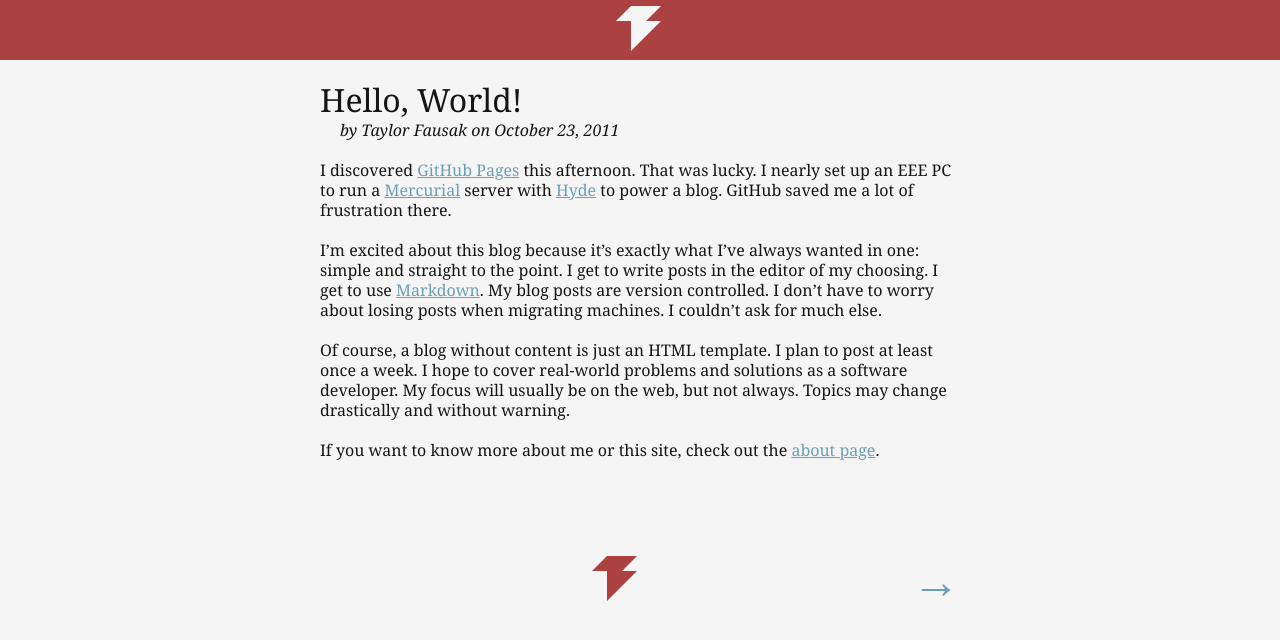
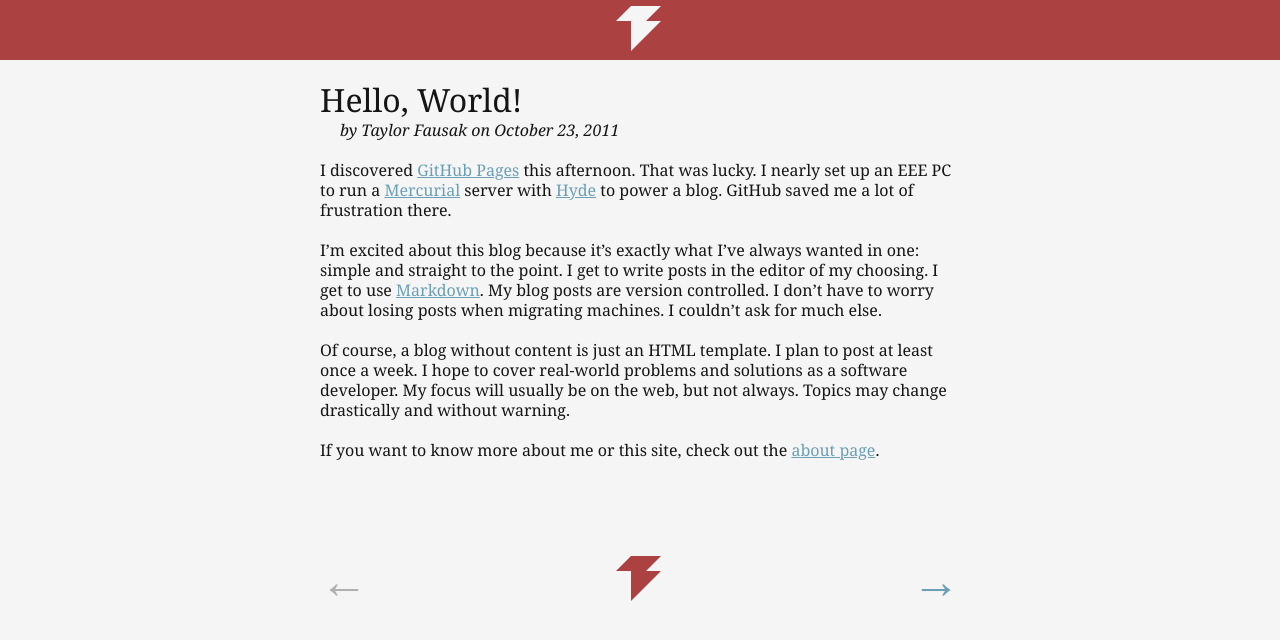
Before and after one commit to tfausak/tfausak.github.io, a Jekyll site: the page built from _posts/2011-10-23-hello-world.md, in a window 1280 px wide. Shown: the top 640 px of the page. Built offline with Jekyll 4.4.1, drawn with Linux system fonts in a browser that asks for light colours; comment, search, counter and statistics services are not loaded.

Commit message:
Always show arrows, but don't always link them
This will keep the logo centered at the bottom of the page.

```diff
--- a/_includes/footer.html
+++ b/_includes/footer.html
@@ -1,19 +1,25 @@
 <footer class="footer">
     <div class="wrapper">
         <ul>
-            {% if page.previous %}
+            {% if page.title %}
                 <li class="prev">
-                    <a href="{{ page.previous.url }}" rel="prev" title="{{ page.previous.title | escape }}">
+                    {% if page.previous %}
+                        <a href="{{ page.previous.url }}" rel="prev" title="{{ page.previous.title | escape }}">
+                            &#x2190;
+                        </a>
+                    {% else %}
                         &#x2190;
-                    </a>
+                    {% endif %}
                 </li>
-            {% endif %}
 
-            {% if page.next %}
                 <li class="next">
-                    <a href="{{ page.next.url }}" rel="next" title="{{ page.next.title | escape }}">
+                    {% if page.next %}
+                        <a href="{{ page.next.url }}" rel="next" title="{{ page.next.title | escape }}">
+                            &#x2192;
+                        </a>
+                    {% else %}
                         &#x2192;
-                    </a>
+                    {% endif %}
                 </li>
             {% endif %}
 
--- a/static/styles/main.css
+++ b/static/styles/main.css
@@ -275,6 +275,7 @@ ul {
 /* Footer */
 
 .footer {
+    color: #b0b0b0;
     margin-bottom: 5em;
     padding: 0.625em;
 }
```
Also changed, not shown: static/styles/all.min.css.
